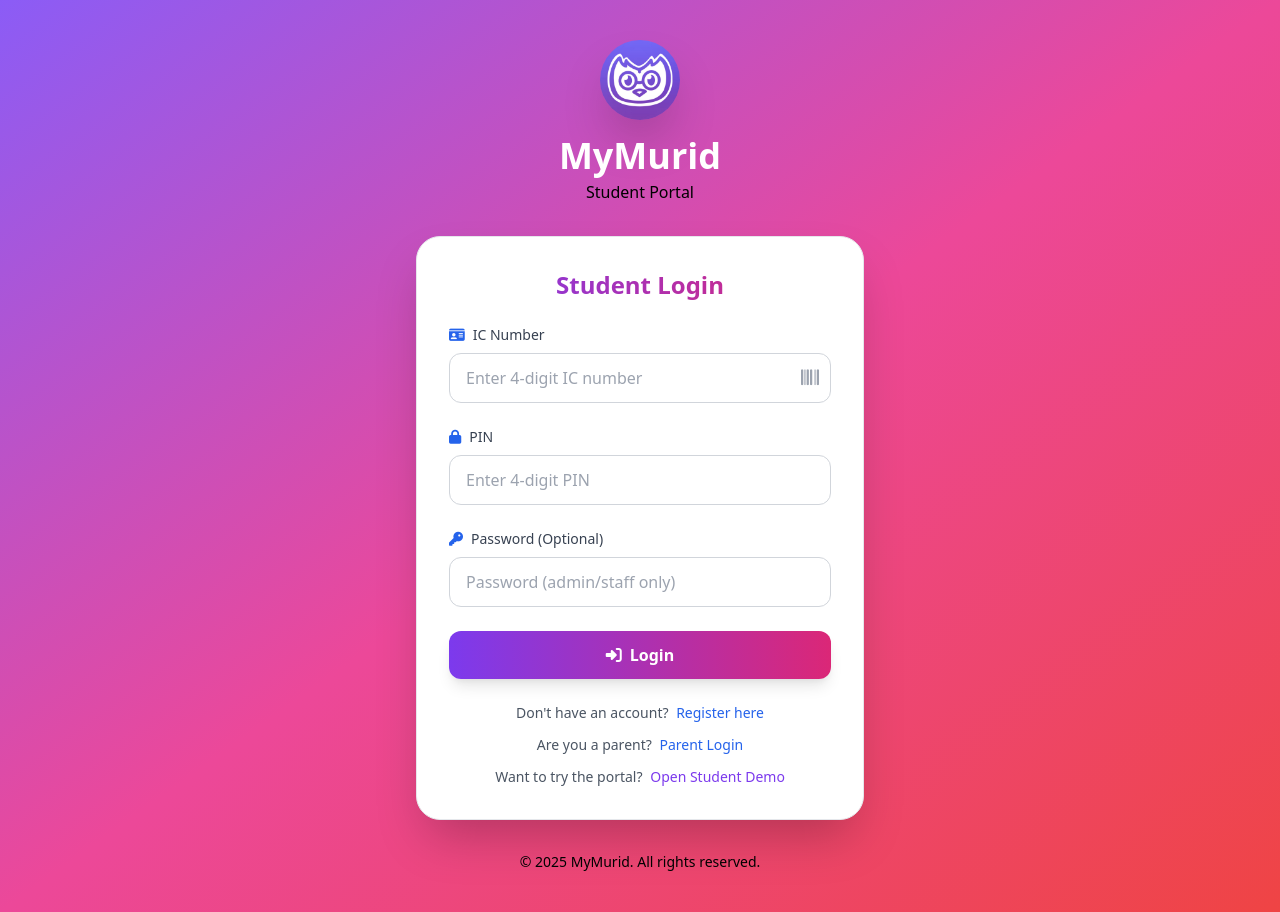
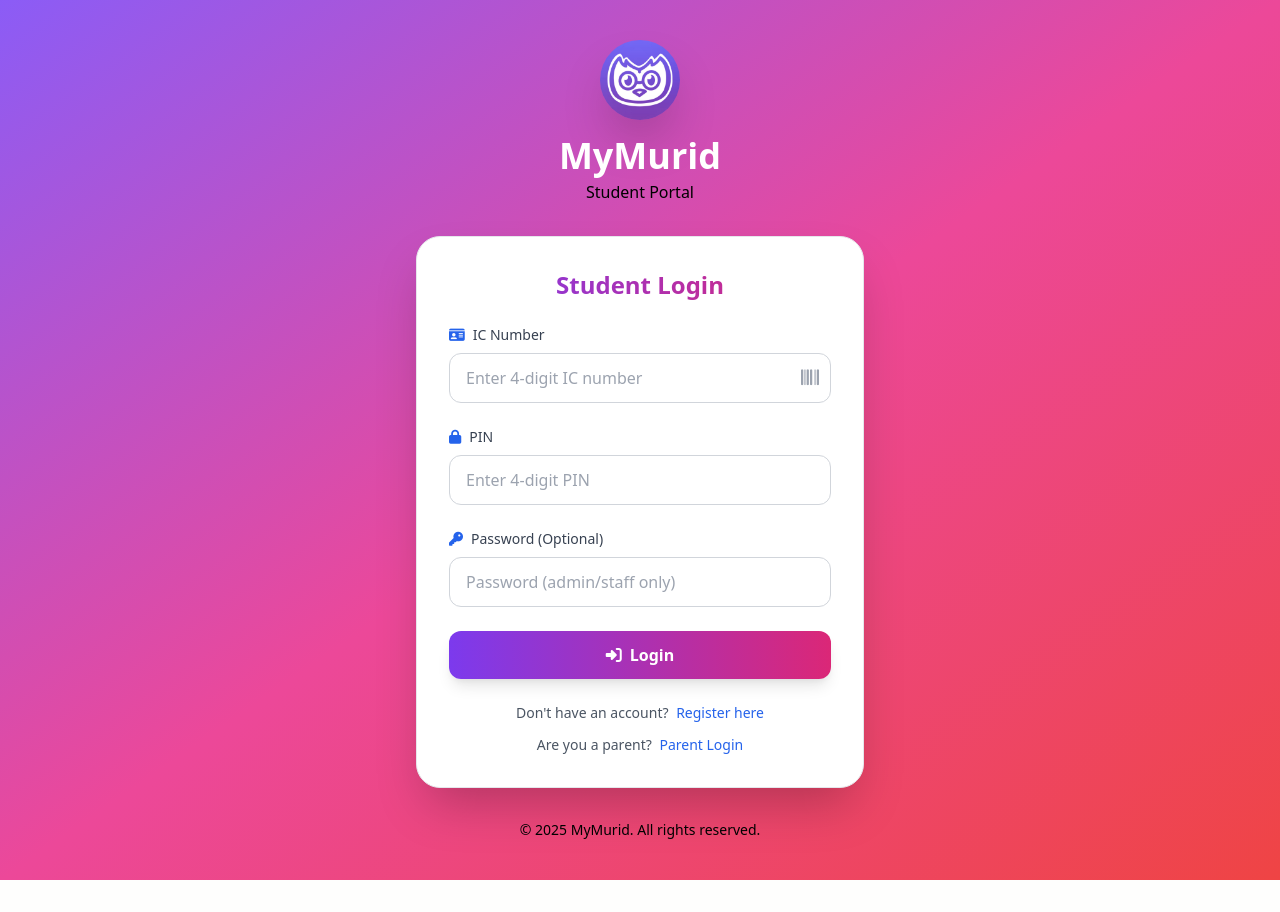
Before and after one commit to Yipalgaming/MyMurid, a Flask app: page /login in a window 1280 px wide. After the commit the page ends 880 px from the top, so only its background shows below. Run offline with Flask 3, Linux system fonts and the light colour scheme; some libraries are stand-ins or nearby versions.

Commit message:
Fixing login page for demo

```diff
--- a/templates/login.html
+++ b/templates/login.html
@@ -144,10 +144,6 @@
             <div class="text-sm text-gray-600">
               <span>Are you a parent?</span>
               <a href="{{ url_for('parent_login') }}" class="text-blue-600 hover:text-blue-700 font-medium ml-1">Parent Login</a>
-            </div>
-            <div class="text-sm text-gray-600">
-              <span>Want to try the portal?</span>
-              <a href="{{ url_for('demo') }}" class="text-purple-600 hover:text-purple-700 font-medium ml-1">Open Student Demo</a>
             </div>
           </div>
         </div>
```
